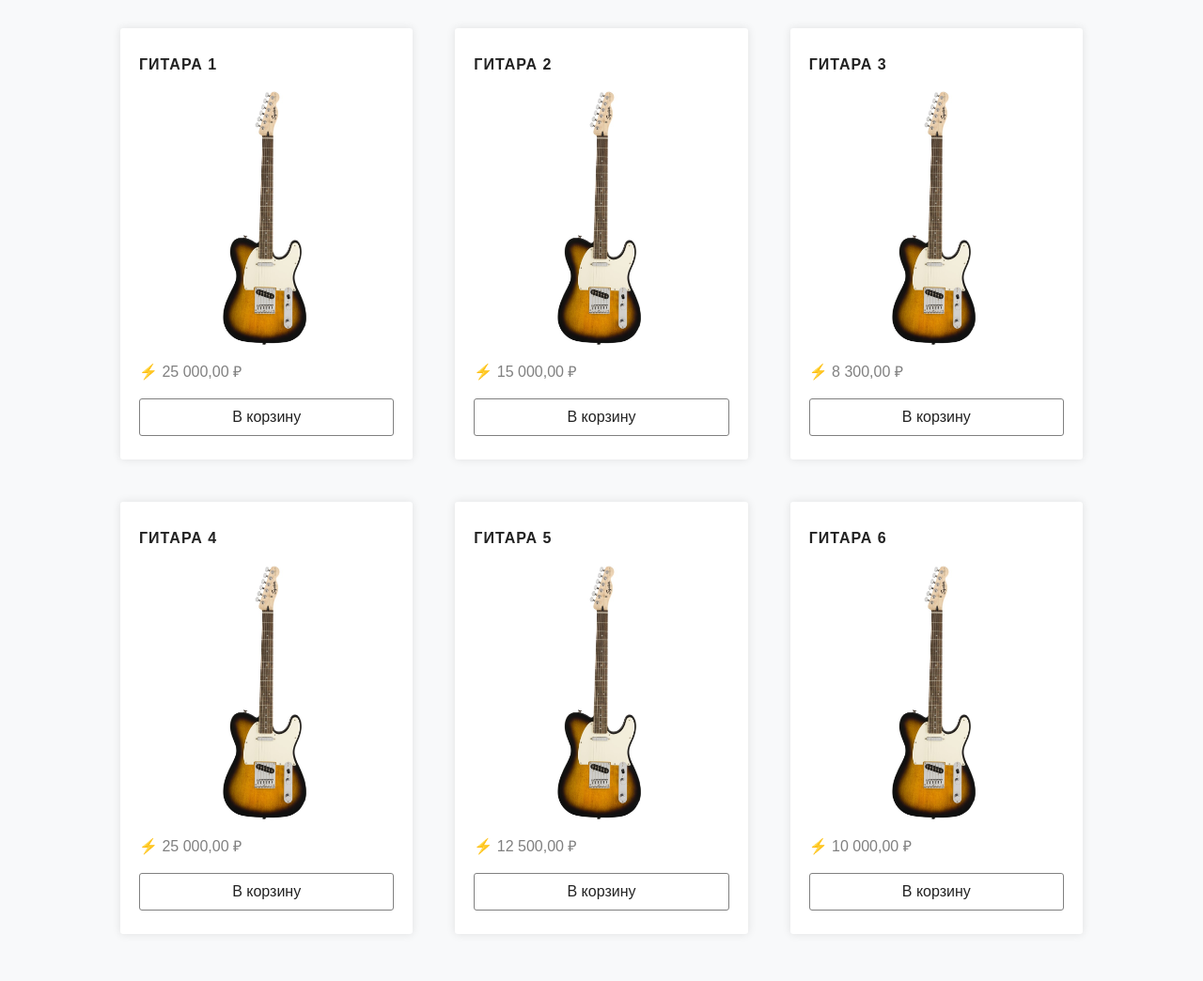
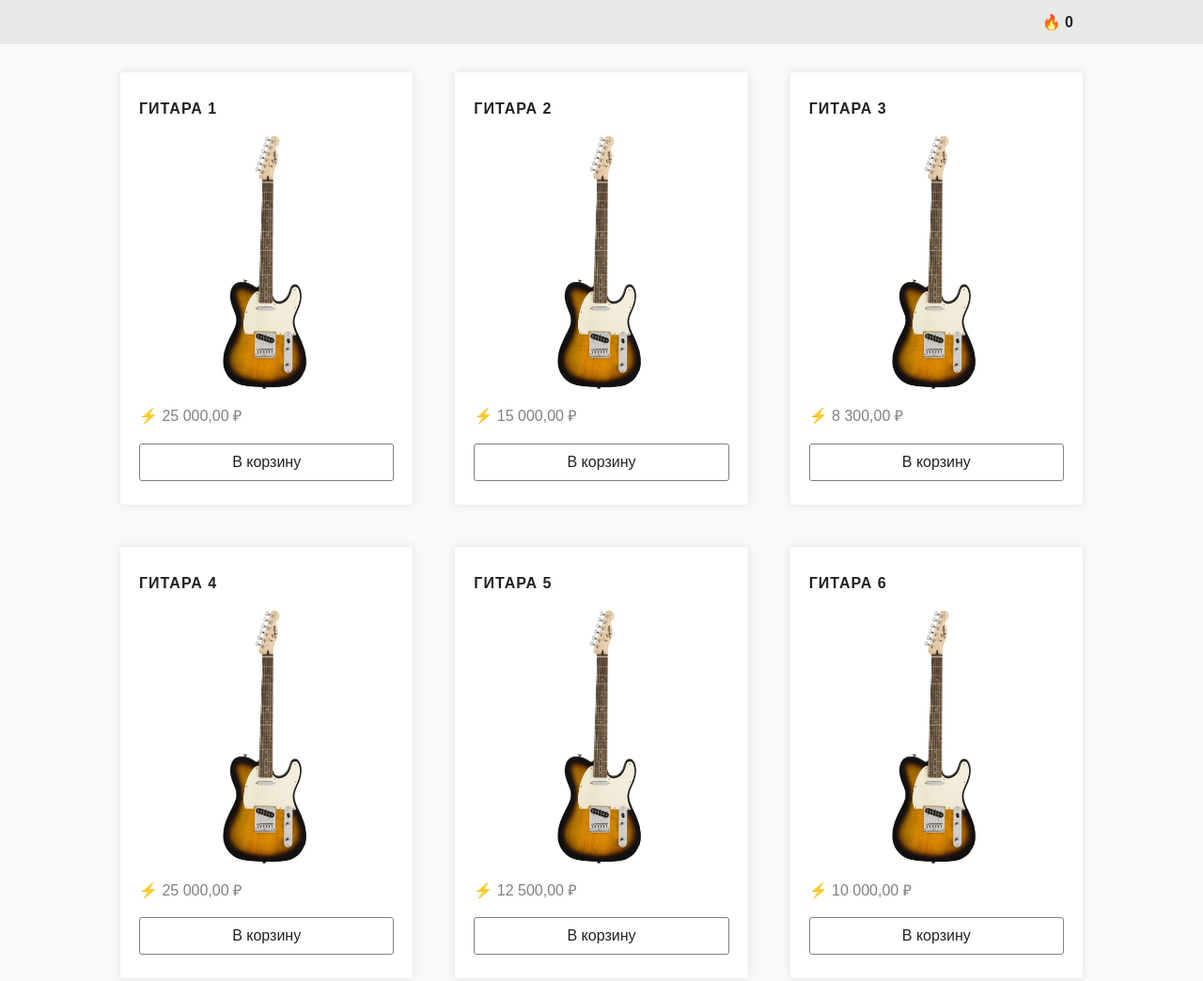
Before and after one commit to v1rt24/guitarshop, a plain HTML site: page index.html in a window 1280 px wide. Shown: the whole page at 94% size. Drawn offline with Linux system fonts and the light colour scheme.

Commit message:
Добавил вывод количества товаров в корзине

```diff
--- a/components/header/Header.css
+++ b/components/header/Header.css
@@ -0,0 +1,17 @@
+.header {
+    background-color: var(--color-medium);
+}
+
+.header__wrapper {
+    width: 80%;
+    max-width: 1200px;
+    display: flex;
+    justify-content: flex-end;
+    padding: var(--spacing-small);
+    margin: 0 auto;
+}
+
+.header__counter {
+    font-weight: bold;
+    cursor: pointer;
+}
--- a/components/header/Header.js
+++ b/components/header/Header.js
@@ -0,0 +1,26 @@
+import { getProducts } from '../../utils/utils.js';
+
+class Header {
+  #$header = document.querySelector('#header');
+  #countCartProducts = getProducts('products').length;
+
+  constructor () {
+    this.render(this.#countCartProducts);
+  }
+
+  render (count) {
+    this.#$header.textContent = '';
+
+    const html = `
+      <div class="header">
+        <div class="header__wrapper">
+            <div class="header__counter">🔥 ${count}</div>
+        </div>
+      </div>
+    `;
+
+    this.#$header.insertAdjacentHTML('beforeend', html);
+  }
+}
+
+export default new Header();
--- a/components/products/Products.js
+++ b/components/products/Products.js
@@ -1,9 +1,9 @@
 import CATALOG from '../../constants/catalog.js';
+import Header from '../header/Header.js';
 import { priceFormat, getProducts, putProducts } from '../../utils/utils.js';
 
-const $products = document.querySelector('#products');
-
 class Products {
+  #$products = document.querySelector('#products');
   #classNameActive = 'products__btn_active';
   #textActiveBtn = 'Убрать из корзины';
   #textNoActiveBtn = 'В корзину';
@@ -14,7 +14,7 @@ class Products {
   }
 
   #render () {
-    $products.textContent = '';
+    this.#$products.textContent = '';
 
     const productsStore = getProducts('products');
 
@@ -46,20 +46,20 @@ class Products {
       `;
     }).join('');
 
-    document.querySelector('#products').insertAdjacentHTML('beforeend', `
+    this.#$products.insertAdjacentHTML('beforeend', `
         <ul class="products">${html}</ul>
     `);
   }
 
   #addToCart () {
-    $products.addEventListener('click', evt => {
+    this.#$products.addEventListener('click', evt => {
       const btn = evt.target;
 
       if (btn.dataset.btn) {
         const id = btn.dataset.id;
-        const data = putProducts('products', id);
+        const {activeClass, products} = putProducts('products', id);
 
-        if (data.activeClass) {
+        if (activeClass) {
           btn.classList.add(this.#classNameActive);
           btn.textContent = this.#textActiveBtn;
         }
@@ -67,6 +67,8 @@ class Products {
           btn.classList.remove(this.#classNameActive);
           btn.textContent = this.#textNoActiveBtn;
         }
+
+        Header.render(products.length);
       }
     });
   }
--- a/css/index.css
+++ b/css/index.css
@@ -4,6 +4,10 @@
 @import "../components/products/Products.css";
 @import "../components/shopping/Shopping.css";
 
+* {
+    box-sizing: border-box;
+}
+
 body {
     font-family: sans-serif;
     line-height: 1.7;
--- a/css/variables.css
+++ b/css/variables.css
@@ -3,6 +3,7 @@
     --color-white: white;
     --color-btn: 153, 196, 255;
     --color-unaccent: #808080;
+    --color-medium: #e8e8e8;
 
     --spacing-small: 10px;
     --spacing-medium: 15px;
--- a/js/index.js
+++ b/js/index.js
@@ -1 +1,2 @@
 import Products from '../components/products/Products.js';
+import Header from '../components/header/Header.js';
```
